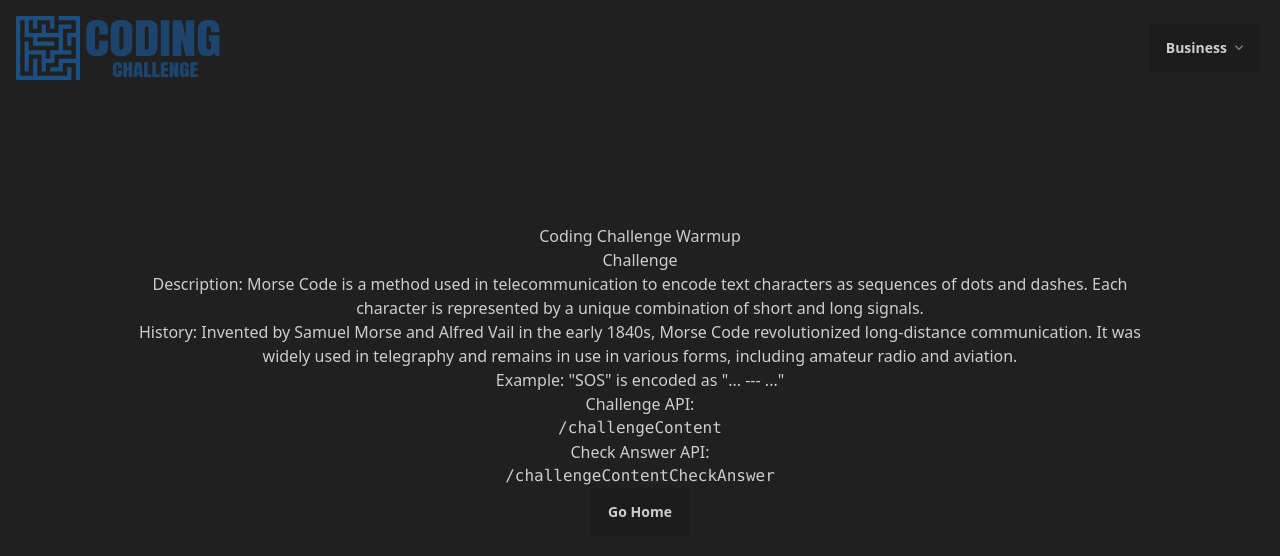
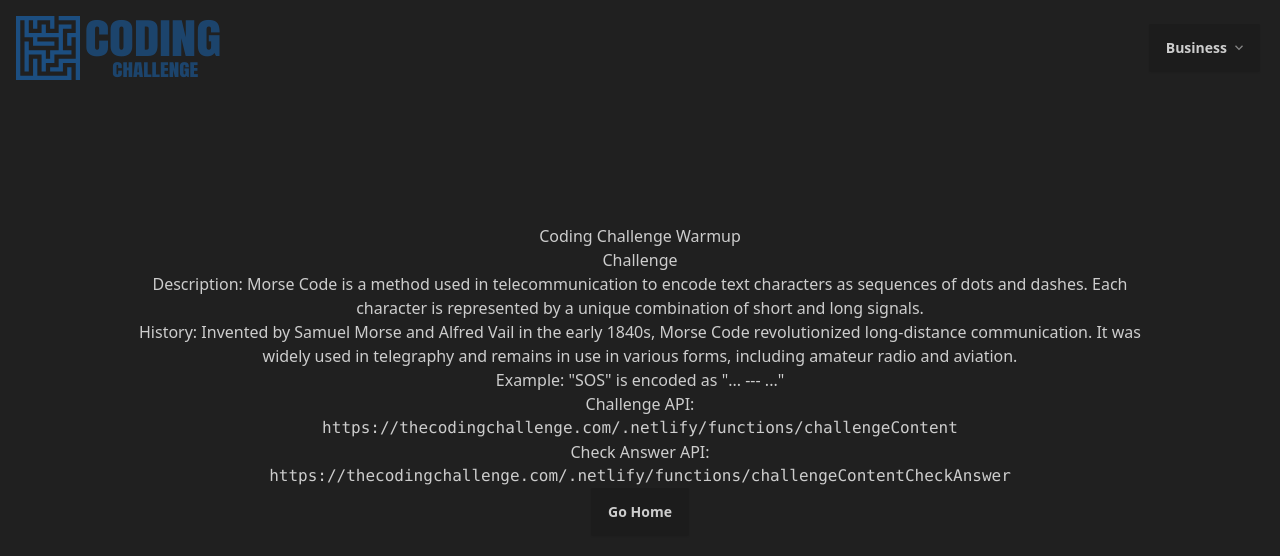
Before and after one commit to KPInc425/RBI-Cipher-Challenge, a React (Vite) app: page /coding-challenge-warmup in a window 1280 px wide. Shown: the top 556 px of the page. Built offline with nearby package versions, Linux system fonts and the light colour scheme.

Commit message:
correcting urls

```diff
--- a/src/pages/CodingChallengeWarmup.jsx
+++ b/src/pages/CodingChallengeWarmup.jsx
@@ -13,11 +13,11 @@ const CodingChallengeWarmup = () => {
         <p>Example: "SOS" is encoded as "... --- ..."</p>
         <div>
           <span>Challenge API:</span>
-          <pre><code>/challengeContent</code></pre>
+          <pre><code>https://thecodingchallenge.com/.netlify/functions/challengeContent</code></pre>
         </div>
         <div>
           <span>Check Answer API:</span>
-          <pre><code>/challengeContentCheckAnswer</code></pre>
+          <pre><code>https://thecodingchallenge.com/.netlify/functions/challengeContentCheckAnswer</code></pre>
         </div>
         <Link to={"/"} className="btn">Go Home</Link>
       </div>
```
Also changed, not shown: 2 other files (tests, documents, lock files or other folders).
